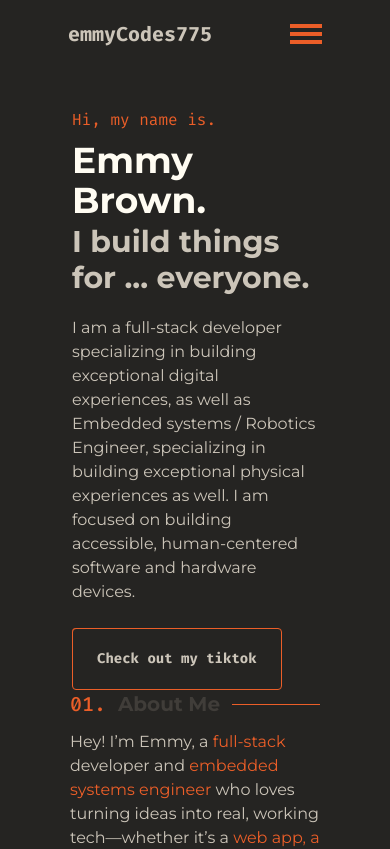
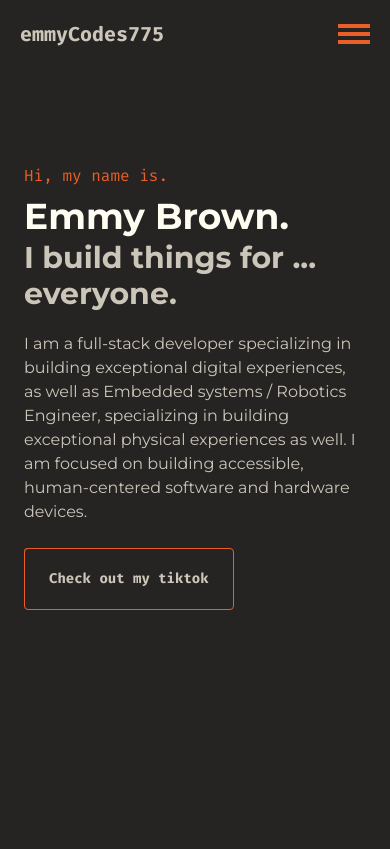
Before and after one commit to Emmybrown775/emmy-brown, a Next.js app: page / in a window 390 px wide. Shown: the top 849 px of the page. Built offline with nearby package versions, Linux system fonts and the light colour scheme.

Commit message:
fixed minor mobile issues

```diff
--- a/src/app/page.tsx
+++ b/src/app/page.tsx
@@ -9,15 +9,15 @@ import Socials from "@/components/socials";
 
 export default function Home() {
   return (
-    <div className="px-12">
+    <div className="md:px-12">
       <Header />
       <Intro />
       <About />
       <Projects />
       <OtherProjects />
       <Contact />
+      <Socials />
       <Appreciation />
-      <Socials />
     </div>
   );
 }
--- a/src/components/appreciation.tsx
+++ b/src/components/appreciation.tsx
@@ -1,6 +1,6 @@
 export default function Appreciation() {
   return (
-    <div className="md:fixed md:bottom-0 w-min right-0 flex   flex-col items-center  ">
+    <div className="md:fixed md:bottom-0 mb-14 md:mb-0 mt-6 md:mt-0 md:w-min right-0 flex   flex-col items-center  ">
       <div className="text-center ">
         <h3 className="text-sm font-mono text-text md:hidden">
           Built by Emmy Codes (me).
--- a/src/components/header.tsx
+++ b/src/components/header.tsx
@@ -107,7 +107,11 @@ export default function Header() {
             <span className="text-secondary">04.</span>
             <br></br>Contact
           </a>
-          <CustomButton size={1} text="Resume" />
+          <CustomButton
+            size={1}
+            className="flex justify-center "
+            text="Resume"
+          />
         </div>
       </div>
     </div>
--- a/src/components/intro.tsx
+++ b/src/components/intro.tsx
@@ -13,7 +13,7 @@ export default function Intro() {
           hidden: { opacity: 0 },
           show: { opacity: 1, transition: { delay: 1, staggerChildren: 0.4 } },
         }}
-        className="space-y-2 mx-6 md:mb-80 md:mt-36 md:w-[800px] lg:w-[1000px]  mt-10"
+        className="space-y-2 mt-24 mb-60 mx-6 md:mb-80 md:mt-36 md:w-[800px] lg:w-[1000px]  "
       >
         <motion.p
           variants={{
@@ -67,7 +67,11 @@ export default function Intro() {
           }}
           className="pt-4 "
         >
-          <CustomButton className="z-0" size={2} text="Check out my tiktok" />
+          <CustomButton
+            className="-z-100"
+            size={2}
+            text="Check out my tiktok"
+          />
         </motion.div>
       </motion.div>
     </div>
--- a/src/components/socials.tsx
+++ b/src/components/socials.tsx
@@ -2,7 +2,7 @@ import { Github, Twitter, Instagram } from "@deemlol/next-icons";
 
 export default function Socials() {
   return (
-    <div className="md:fixed md:bottom-0 w-min left-0 flex md:justify-between md:flex-row flex-col items-center md:items-end gap-4 ">
+    <div className="md:fixed  md:bottom-0 md:w-min left-0 flex md:justify-between md:flex-row flex-col items-center md:items-end gap-4 ">
       <div className="flex md:pl-6 lg:pl-9 justify-evenly w-1/2  md:w-max md:flex-col md:items-center md:space-y-10">
         <Github />
         <Twitter />
```
